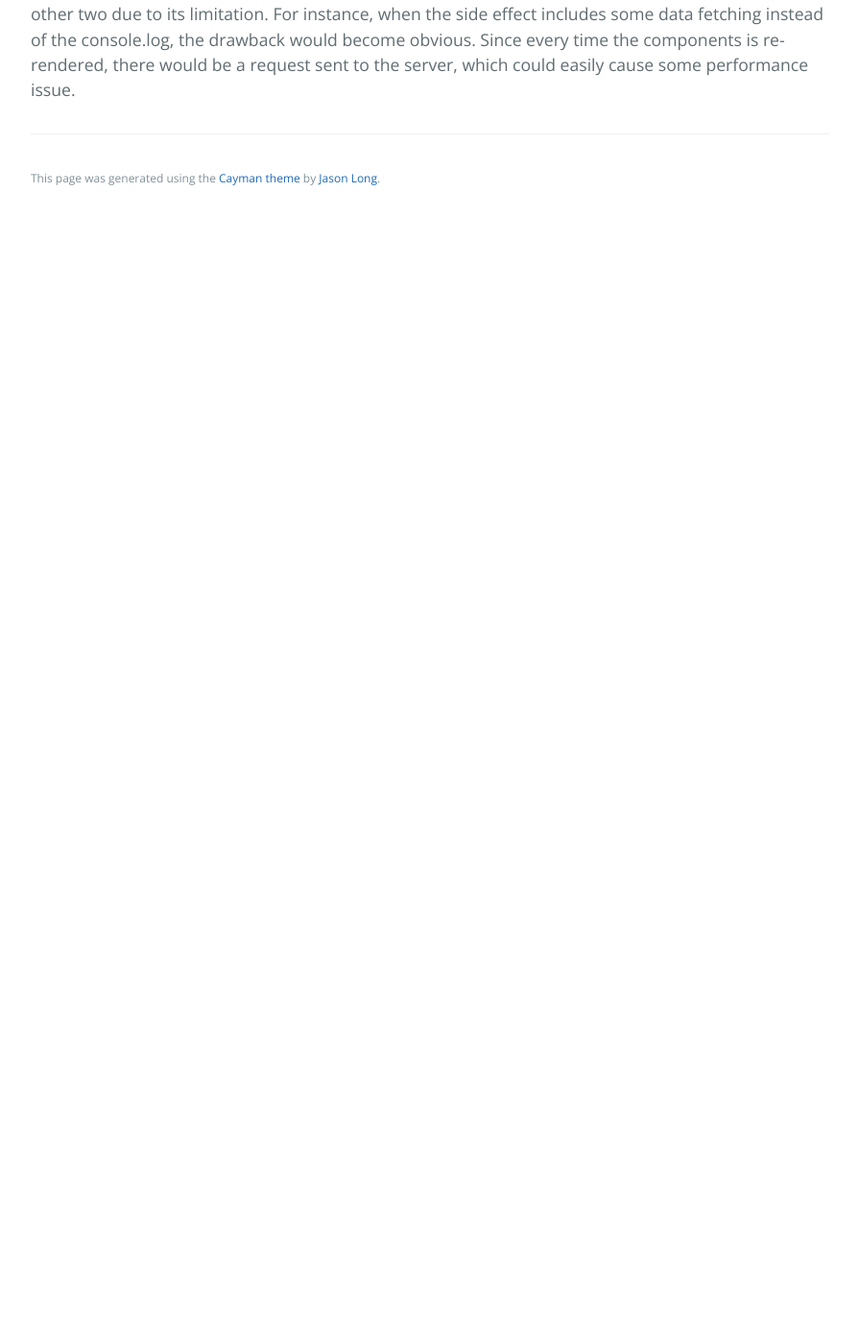
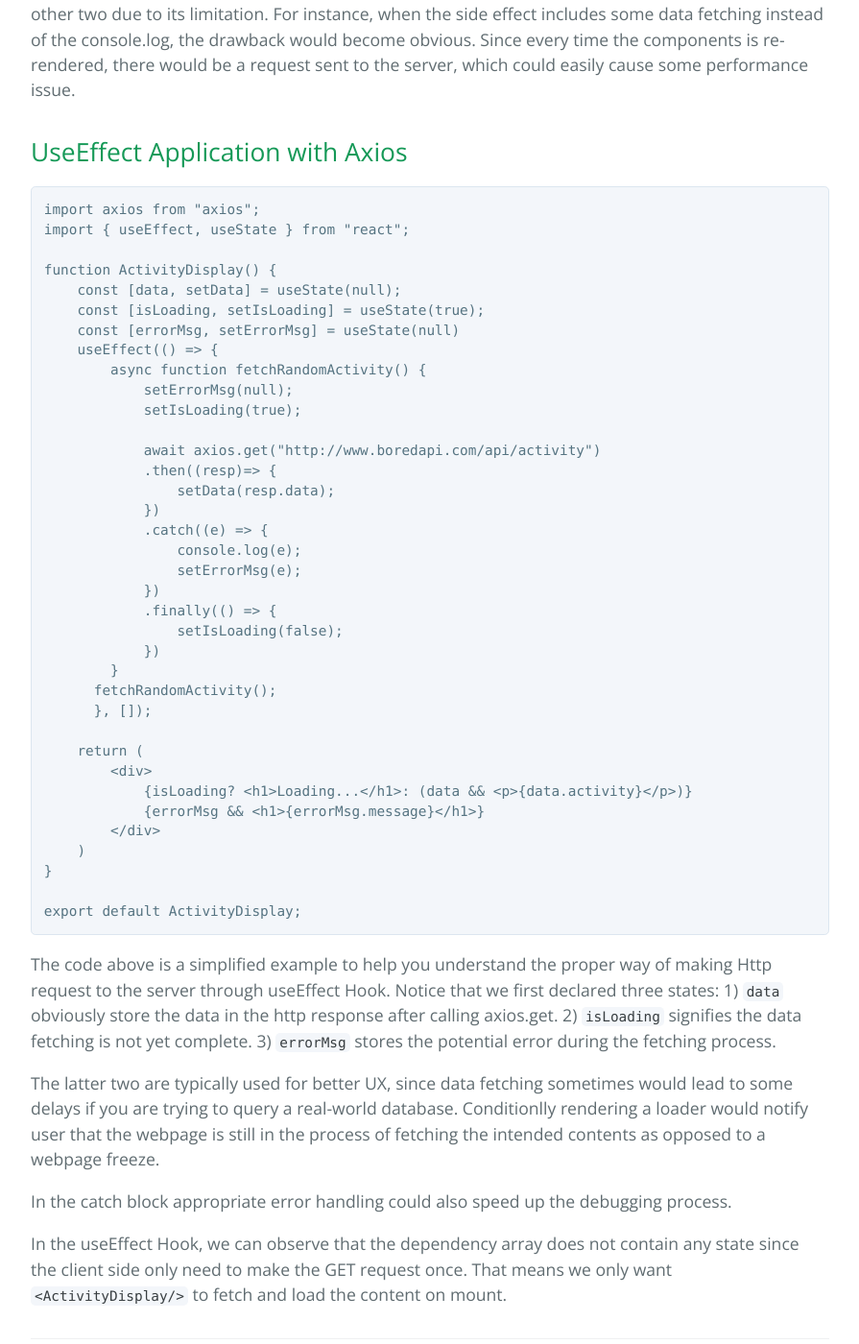
Before and after one commit to learning-software-engineering/learning-software-engineering.github.io, a Jekyll site: the page built from Topics/Tech_Stacks/React_useEffect_Axios.md, in a window 1280 px wide and 1400 px high, scrolled down 2297 px. Shown: the whole window at 96% size, without its empty margins (192-1087 px from the left). Built offline with Jekyll 4.4.1, drawn with Linux system fonts in a browser that asks for light colours; our own code applies the rules of GitHub Pages for plain Markdown files; before the commit the page ends 2525 px from its top, so only the background shows below that.

Commit message:
added useEffect with Axios Application section

````diff
--- a/Topics/Tech_Stacks/React_useEffect_Axios.md
+++ b/Topics/Tech_Stacks/React_useEffect_Axios.md
@@ -56,3 +56,51 @@ Since nothing is provided inside the dependency array, the effect function would
 
 ##### Case 3: No Dependency Array as Argument
 Since there is no dependency array at all,  it means that the useEffect function would run everytime ```<MyReactComponent/>``` rerenders. This flavor of useEffect Hook is not commonly used compared to the other two due to its limitation. For instance, when the side effect includes some data fetching instead of the console.log, the drawback would become obvious. Since every time the components is re-rendered, there would be a request sent to the server, which could easily cause some performance issue.
+
+## UseEffect Application with Axios
+
+```jsx
+import axios from "axios";
+import { useEffect, useState } from "react";
+
+function ActivityDisplay() {
+    const [data, setData] = useState(null);
+    const [isLoading, setIsLoading] = useState(true);
+    const [errorMsg, setErrorMsg] = useState(null)
+    useEffect(() => {
+        async function fetchRandomActivity() {
+            setErrorMsg(null);
+            setIsLoading(true);
+
+            await axios.get("http://www.boredapi.com/api/activity")
+            .then((resp)=> {
+                setData(resp.data);
+            })
+            .catch((e) => {
+                console.log(e);
+                setErrorMsg(e);
+            })
+            .finally(() => {
+                setIsLoading(false);
+            })
+        }
+      fetchRandomActivity();
+      }, []);
+
+    return (
+        <div>
+            {isLoading? <h1>Loading...</h1>: (data && <p>{data.activity}</p>)}
+            {errorMsg && <h1>{errorMsg.message}</h1>}
+        </div>
+    )
+}
+
+export default ActivityDisplay;
+```
+The code above is a simplified example to help you understand the proper way of making Http request to the server through useEffect Hook. Notice that we first declared three states: 1\) ```data``` obviously store the data in the http response after calling axios.get. 2\) ```isLoading``` signifies the data fetching is not yet complete. 3\) ```errorMsg``` stores the potential error during the fetching process.
+
+ The latter two are typically used for better UX, since data fetching sometimes would lead to some delays if you are trying to query a real-world database. Conditionlly rendering a loader would notify user that the webpage is still in the process of fetching the intended contents as opposed to a webpage freeze.
+
+ In the catch block appropriate error handling could also speed up the debugging process.
+
+ In the useEffect Hook, we can observe that the dependency array does not contain any state since the client side only need to make the GET request once. That means we only want ```<ActivityDisplay/>``` to fetch and load the content on mount.
````
